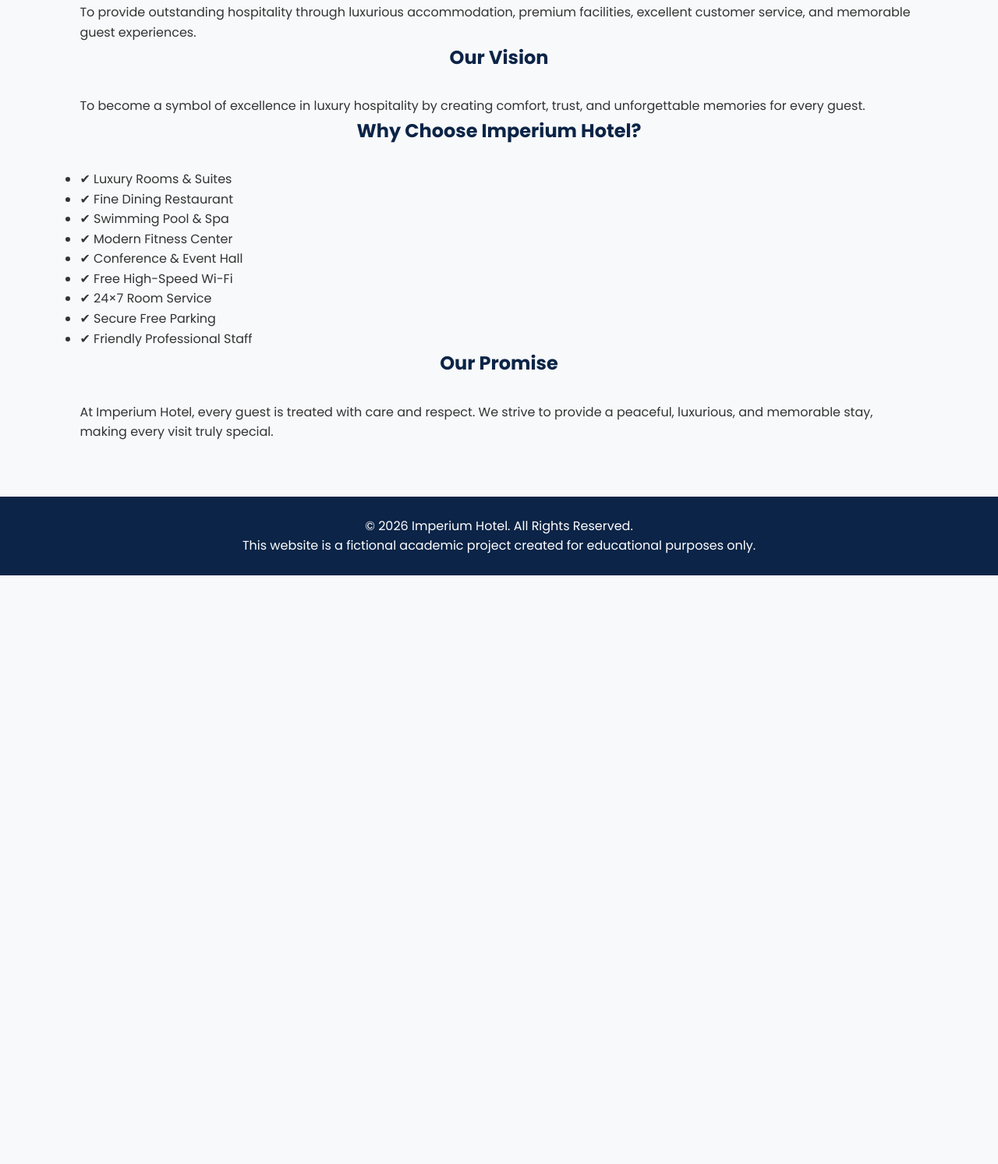
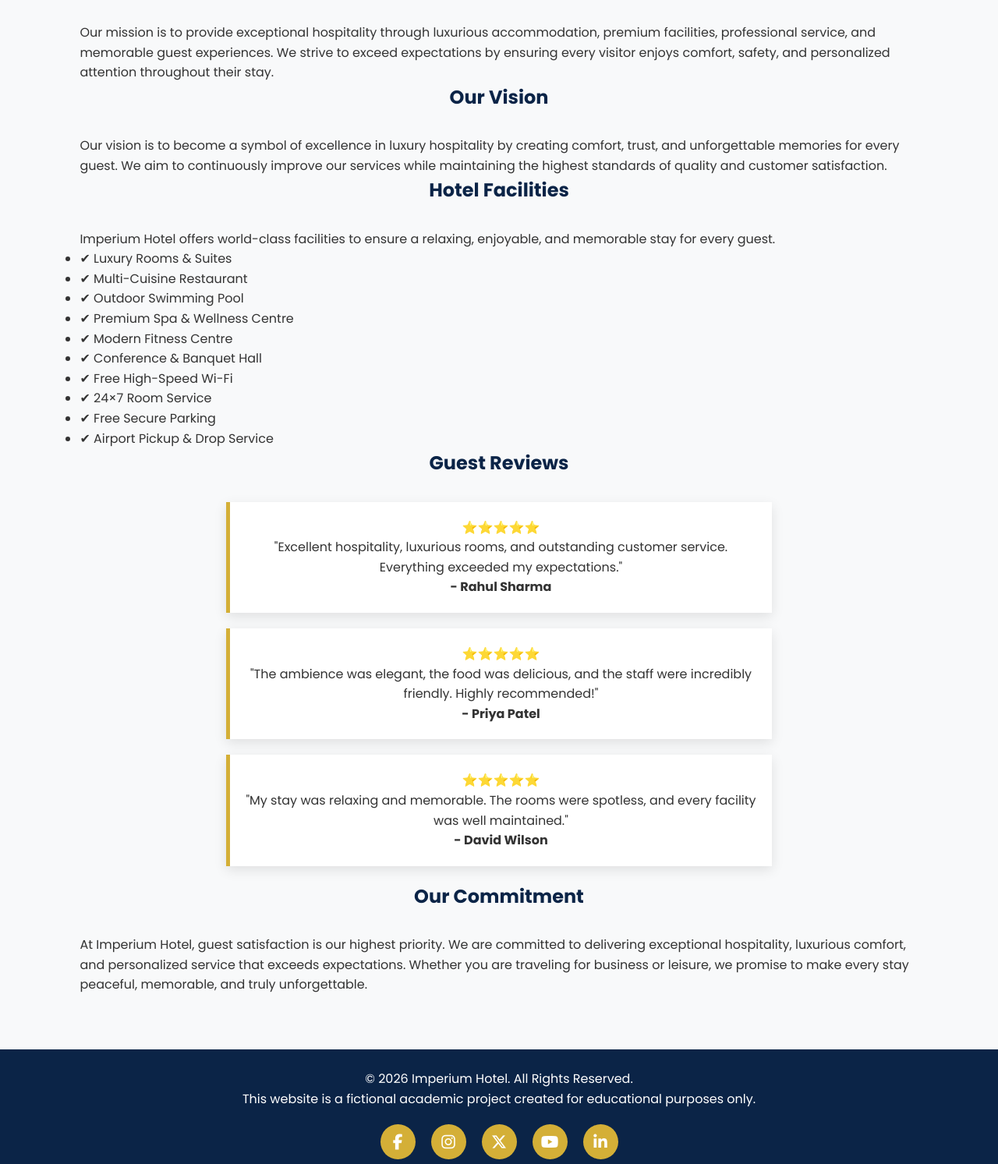
Before and after one commit to vineethreddy-1459/Imperium-Hotel, a plain HTML site: page about.html in a window 1280 px wide. Shown: the part 1127-2620 px from the top of the page at 78% size. Before the commit the page ends 1865 px from the top, so only its background shows below. Drawn offline with Linux system fonts and the light colour scheme.

Commit message:
Add files via upload

```diff
--- a/about.html
+++ b/about.html
@@ -12,6 +12,9 @@
     <meta name="keywords" content="Imperium Hotel, About, Luxury Hotel">
 
     <link rel="stylesheet" href="style.css">
+
+    <link rel="stylesheet"
+    href="https://cdnjs.cloudflare.com/ajax/libs/font-awesome/6.5.2/css/all.min.css">
 </head>
 
 <body>
@@ -65,45 +68,69 @@ class="about-image">
 <h2>Who We Are</h2>
 
 <p>
-Imperium Hotel is a fictional luxury hotel created for academic purposes.
-We combine modern comfort, elegant interiors, world-class facilities,
-and exceptional hospitality to deliver an unforgettable experience.
+Imperium Hotel is a fictional luxury hotel created for academic purposes. We combine modern comfort, elegant interiors, world-class hospitality, and premium services to provide guests with an unforgettable experience. Every corner of our hotel is designed with elegance, comfort, and convenience in mind.
 </p>
 
 <h2>Our Mission</h2>
 
 <p>
-To provide outstanding hospitality through luxurious accommodation,
-premium facilities, excellent customer service, and memorable guest experiences.
+Our mission is to provide exceptional hospitality through luxurious accommodation, premium facilities, professional service, and memorable guest experiences. We strive to exceed expectations by ensuring every visitor enjoys comfort, safety, and personalized attention throughout their stay.
 </p>
 
 <h2>Our Vision</h2>
 
 <p>
-To become a symbol of excellence in luxury hospitality by creating
-comfort, trust, and unforgettable memories for every guest.
+Our vision is to become a symbol of excellence in luxury hospitality by creating comfort, trust, and unforgettable memories for every guest. We aim to continuously improve our services while maintaining the highest standards of quality and customer satisfaction.
 </p>
 
-<h2>Why Choose Imperium Hotel?</h2>
+<h2>Hotel Facilities</h2>
+
+<p>
+Imperium Hotel offers world-class facilities to ensure a relaxing, enjoyable, and memorable stay for every guest.
+</p>
 
 <ul>
 <li>✔ Luxury Rooms & Suites</li>
-<li>✔ Fine Dining Restaurant</li>
-<li>✔ Swimming Pool & Spa</li>
-<li>✔ Modern Fitness Center</li>
-<li>✔ Conference & Event Hall</li>
+<li>✔ Multi-Cuisine Restaurant</li>
+<li>✔ Outdoor Swimming Pool</li>
+<li>✔ Premium Spa & Wellness Centre</li>
+<li>✔ Modern Fitness Centre</li>
+<li>✔ Conference & Banquet Hall</li>
 <li>✔ Free High-Speed Wi-Fi</li>
 <li>✔ 24×7 Room Service</li>
-<li>✔ Secure Free Parking</li>
-<li>✔ Friendly Professional Staff</li>
+<li>✔ Free Secure Parking</li>
+<li>✔ Airport Pickup & Drop Service</li>
 </ul>
+<h2>Guest Reviews</h2>
 
-<h2>Our Promise</h2>
+<div class="testimonial">
+<p>
+⭐⭐⭐⭐⭐<br>
+"Excellent hospitality, luxurious rooms, and outstanding customer service. Everything exceeded my expectations."
+</p>
+<h4>- Rahul Sharma</h4>
+</div>
+
+<div class="testimonial">
+<p>
+⭐⭐⭐⭐⭐<br>
+"The ambience was elegant, the food was delicious, and the staff were incredibly friendly. Highly recommended!"
+</p>
+<h4>- Priya Patel</h4>
+</div>
+
+<div class="testimonial">
+<p>
+⭐⭐⭐⭐⭐<br>
+"My stay was relaxing and memorable. The rooms were spotless, and every facility was well maintained."
+</p>
+<h4>- David Wilson</h4>
+</div>
+
+<h2>Our Commitment</h2>
 
 <p>
-At Imperium Hotel, every guest is treated with care and respect.
-We strive to provide a peaceful, luxurious, and memorable stay,
-making every visit truly special.
+At Imperium Hotel, guest satisfaction is our highest priority. We are committed to delivering exceptional hospitality, luxurious comfort, and personalized service that exceeds expectations. Whether you are traveling for business or leisure, we promise to make every stay peaceful, memorable, and truly unforgettable.
 </p>
 
 </div>
@@ -143,8 +170,8 @@ This website is a fictional academic project created for educational purposes on
 </div>
 
 </footer>
+
 <script src="script.js"></script>
 
 </body>
-
 </html>
--- a/style.css
+++ b/style.css
@@ -222,3 +222,31 @@ footer{
     font-size:18px;
 }
 }
+/* Social Media Icons */
+
+.social-icons{
+    margin-top:20px;
+    display:flex;
+    justify-content:center;
+    gap:20px;
+}
+
+.social-icons a{
+    width:45px;
+    height:45px;
+    display:flex;
+    align-items:center;
+    justify-content:center;
+    background:#D4AF37;
+    color:#fff;
+    border-radius:50%;
+    font-size:20px;
+    text-decoration:none;
+    transition:0.3s ease;
+}
+
+.social-icons a:hover{
+    background:#fff;
+    color:#0B2447;
+    transform:translateY(-5px) scale(1.1);
+}
```
Also changed, not shown: booking.html (+1 -0 lines), contact.html (+2 -1 lines), gallery.html (+1 -0 lines), index.html (+1 -0 lines), login.html (+3 -1 lines), register.html (+14 -14 lines), rooms.html (+1 -0 lines), services.html (+1 -0 lines), 1 other file.
